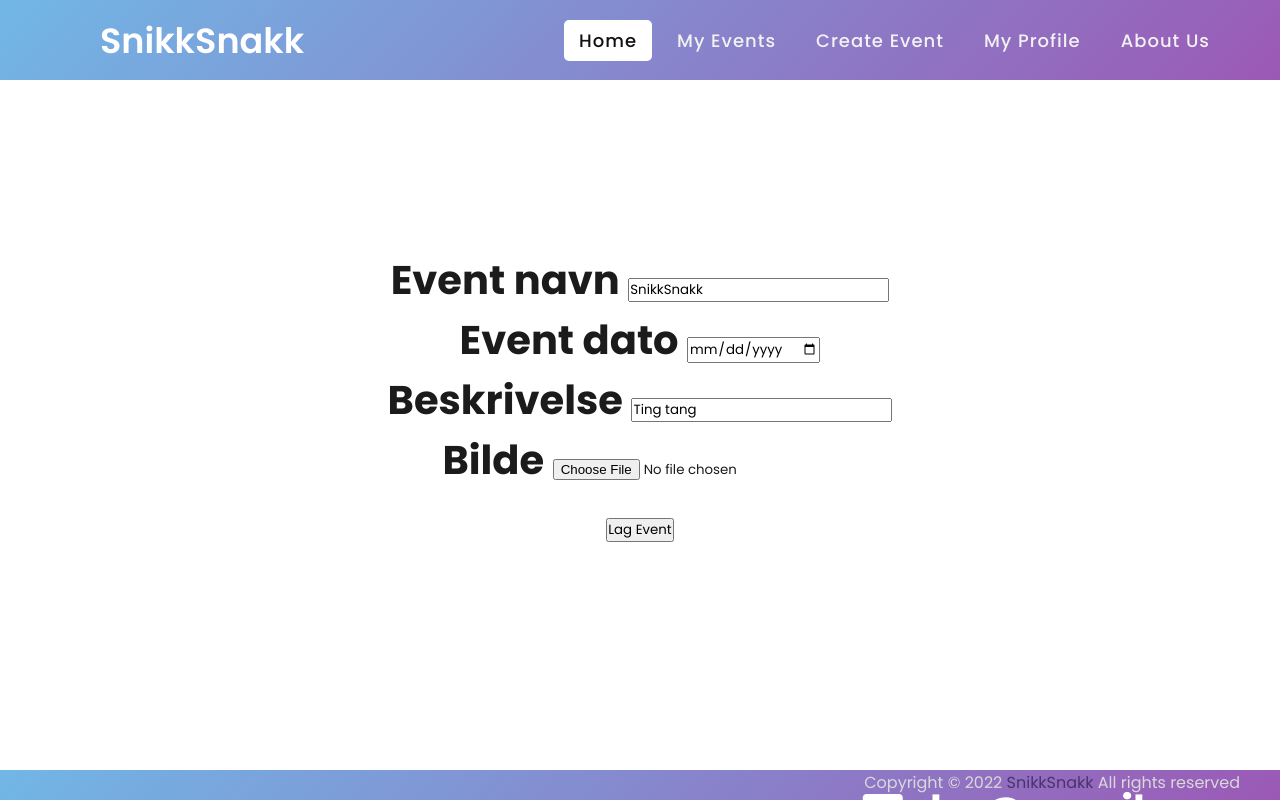
After one commit to Henroed/IS-115-Prosjekt, a PHP site: page /createEvent.php in a window 1280 px wide. The commit adds this page. Run offline with PHP 8.4, Linux system fonts and the light colour scheme.

Commit message:
Lagde Create Event fil

```diff
--- a/public/Client/HTML/aboutUs.php
+++ b/public/Client/HTML/aboutUs.php
@@ -6,8 +6,7 @@
     <!---<title> Responsive Registration Form | CodingLab </title>--->
     <link rel="stylesheet" href="../Design/css/registrer.css">
      <meta name="viewport" content="width=device-width, initial-scale=1.0">
-   </head>
-<body>
+
   <?php include 'inc/header.html' ?>
 
   <?php include "inc/footer.html" ?>
--- /dev/null
+++ b/public/Client/HTML/createEvent.php
@@ -0,0 +1,74 @@
+<!DOCTYPE html>
+<!-- Created By CodingLab - www.codinglabweb.com -->
+<html lang="en" dir="ltr">
+  <head>
+    <meta charset="UTF-8">
+    <!---<title> Responsive Registration Form | CodingLab </title>--->
+     <meta name="viewport" content="width=device-width, initial-scale=1.0">
+     <?php include 'inc/header.html' ?>
+  <div class="container">
+    <div class="content">
+      <form action="createEvent.php" method="POST">
+        <div class="user-details">
+          <div class="input-box">
+            <span class="details">Event navn</span>
+            <input type="text" name="eventNavn" value="SnikkSnakk" required>
+          </div>
+          <div class="input-box">
+            <span class="details">Event dato</span>
+            <input type="date" name="dato">
+          </div>
+          <div class="input-box">
+            <span class="details">Beskrivelse</span>
+            <input type="textarea" rows="4" cols="50" name="beskrivelse" value="Ting tang" required>
+          </div>
+          <div class="input-box">
+            <span class="details">Bilde</span>
+            <input type="file" name="bilde">
+          </div>
+        <div class="button">
+          <input type="submit" value="Lag Event">
+        </div>
+      </form>
+
+      <?php
+
+        if (isset($_POST["eventNavn"]) && isset($_POST["dato"]) && isset($_POST["beskrivelse"])) {
+        require_once('../../../private/Database/inc/db_connect.php');
+
+        $sql = "INSERT INTO event
+        (eventNavn, dato, beskrivelse)
+        VALUES
+        (:eventNavn, :dato, :beskrivelse)";
+
+        $q = $pdo->prepare($sql);
+
+        $q->bindParam(':eventNavn', $eventNavn, PDO::PARAM_STR);
+        $q->bindParam(':dato', $dato, PDO::PARAM_STR);
+        $q->bindParam(':beskrivelse', $beskrivelse, PDO::PARAM_STR);
+
+        $eventNavn = $_POST["eventNavn"];
+        $dato = $_POST["dato"];
+        $beskrivelse = $_POST["beskrivelse"];
+
+    try {
+        $q->execute();
+    exit();
+    } catch (PDOException $e) {
+        echo "Error querying database: " . $e->getMessage() . "<br>"; // Never do this in production
+    }
+    //$q->debugDumpParams();
+
+    if($pdo->lastInsertId() > 0) {
+        echo "Data inserted into database, identified by UID " . $pdo->lastInsertId() . ".";
+    } else {
+        echo "Data were not inserted into database.";
+    }
+
+    }
+      ?>
+    </div>
+  </div>
+  <?php include "inc/footer.html" ?>
+</body>
+</html>
--- a/public/Client/HTML/inc/header.html
+++ b/public/Client/HTML/inc/header.html
@@ -1,8 +1,3 @@
-<!DOCTYPE html>
-<!-- Created By CodingLab - www.codinglabweb.com -->
-<html lang="en" dir="ltr">
-  <head>
-    <meta charset="utf-8">
    <!--------- <title>Responsive Navigation Menu</title>------>
    <link rel="stylesheet" href="../Design/css/header.css">
    <link rel="stylesheet" href="https://cdnjs.cloudflare.com/ajax/libs/font-awesome/5.15.2/css/all.min.css"/>
@@ -18,6 +13,7 @@
       <ul>
         <li><a class="active" href="homepage.php">Home</a></li>
         <li><a href="myEvents.php">My Events</a></li>
+        <li><a href="createEvent.php">Create Event</a></li>
         <li><a href="profile.php">My Profile</a></li>
         <li><a href="aboutUs.php">About Us</a></li>
       </ul>
--- a/public/Client/HTML/profile.php
+++ b/public/Client/HTML/profile.php
@@ -5,9 +5,6 @@
     <meta charset="UTF-8">
     <!---<title> Responsive Registration Form | CodingLab </title>--->
     <link rel="stylesheet" href="../Design/css/registrer.css">
-     <meta name="viewport" content="width=device-width, initial-scale=1.0">
-   </head>
-<body>
 <?php include 'inc/header.html' ?>
   <div class="container">
     <div class="title">Min profil</div>
```
Also changed, not shown: public/Client/HTML/myEvents.php (+7 -0 lines).
